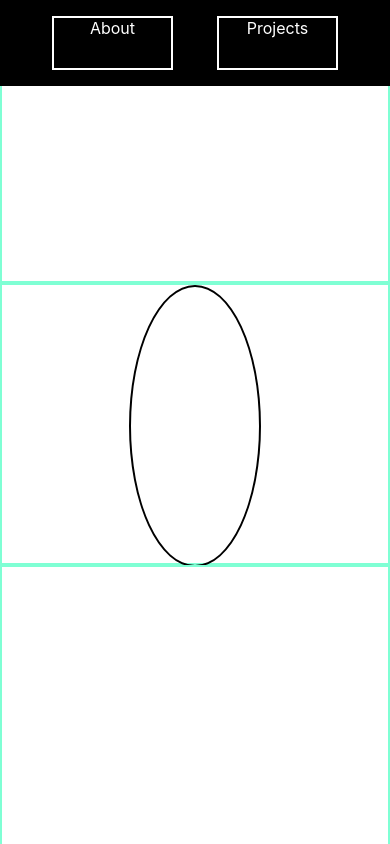
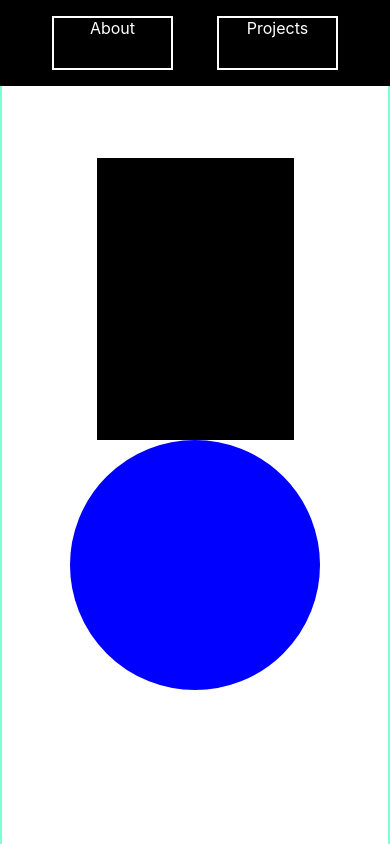
Before and after one commit to majocast/personal-website, a React (Create React App) app in the folder personal-website/: page / in a window 390 px wide. Shown: the top 844 px of the page. Built offline with nearby package versions, Linux system fonts and the light colour scheme.

Commit message:
fixing of implementations and adjustment of mobile

```diff
--- a/personal-website/package.json
+++ b/personal-website/package.json
@@ -6,6 +6,7 @@
     "@emotion/react": "^11.11.0",
     "@emotion/styled": "^11.11.0",
     "@mui/material": "^5.13.2",
+    "@mui/styled-engine-sc": "^5.12.0",
     "@testing-library/jest-dom": "^5.16.5",
     "@testing-library/react": "^13.4.0",
     "@testing-library/user-event": "^13.5.0",
--- a/personal-website/src/App.css
+++ b/personal-website/src/App.css
@@ -1,3 +1,7 @@
+body {
+  overflow-x: hidden;
+}
+
 .App {
   text-align: center;
 }
--- a/personal-website/src/pages/Home.tsx
+++ b/personal-website/src/pages/Home.tsx
@@ -1,14 +1,24 @@
 import React, {useEffect} from 'react';
+import Avatar from '@mui/material/Avatar';
 import styled from 'styled-components';
 import '../styles/Pages.css';
 import '../styles/Home.css';
 
 const Wrapper = styled.div`
+  height: 100vh;
+  display: flex;
+  align-items: center;
+  justify-content: center;
+  border: 5px solid black;
+
+  @media screen and (max-width: 800px) {
+    height: 100vh;
     display: flex;
-    flex-direction: column;
     align-items: center;
     justify-content: center;
-    height: 100vh;
+    border: 5px solid black;
+    flex-direction: column;
+  }
 `;
 
 
@@ -36,17 +46,12 @@ function Home() {
   }, []);
   return (
     <Wrapper id='home'>
-      <div className='section'>
-        <p>Welcome to home page!</p>
-      </div>
-      <div className='section'>
+        <div id='mid-text'>
+
+        </div>
         <div id='profile-picture'>
 
         </div>
-      </div>
-      <div className='section'>
-
-      </div>
     </Wrapper>
   );
 }
--- a/personal-website/src/pages/NavBar.tsx
+++ b/personal-website/src/pages/NavBar.tsx
@@ -12,6 +12,7 @@ const StyledNav = styled.nav`
     padding: 0;
     flex-direction: column;
     align-items: center;
+    z-index: 5;
 `;
 
 function NavBar() {
--- a/personal-website/src/styles/Home.css
+++ b/personal-website/src/styles/Home.css
@@ -1,20 +1,35 @@
-#home .section {
-    display: flex;
-    width: 100%;
-    height: 33%;
-    justify-content: space-evenly;
+@media screen and (min-width: 768px) {
+
 }
 
 #profile-picture {
-    width: 33%;
-    height: 100%;
-    max-width: 19rem;
-    max-height: 19rem;
-    border-radius: 100%;
-    border: 2px solid black;
-    transition: width 1s ease;
+  height: 50%;
+  width: 20%;
+  border: 5px solid blue;
+  background-color: blue;
 }
 
-#profile-picture.expand {
-    width: 0;
+#mid-text {
+  width: 50%;
+  height: 33%;
+  border: 2px solid black;
+  background-color: black;
 }
+
+@media screen and (max-width: 767px) {
+  #profile-picture {
+    height: 15rem;
+    width: 15rem;
+    border-radius: 100%;
+    border: 5px solid blue;
+    background-color: blue;
+    z-index: 2;
+  }
+
+  #mid-text {
+    width: 50%;
+    height: 33%;
+    border: 2px solid black;
+    background-color: black;
+  }
+}
--- a/personal-website/src/styles/NavBar.css
+++ b/personal-website/src/styles/NavBar.css
@@ -28,6 +28,7 @@
   display: block;
 }
 
+@media screen and (min-width: 768px) {
   #home-li {
     opacity: 0;
     width: 0;
@@ -45,6 +46,27 @@
     width: 7vw;
     height: 7vw;
   }
+}
+
+@media screen and (max-width: 767px) {
+  #home-li {
+    opacity: 0;
+    width: 0;
+    height: 0;
+    border-radius: 100%;
+    transition: opacity 0.3s ease, height 1s ease, width 1s ease, display 0s 1s;
+  }
+
+  #home-li.show {
+    display: flex;
+    justify-content: center;
+    align-items: center;
+    text-align: center;
+    opacity: 1;
+    width: 50px;
+    height: 50px;
+  }
+}
 
 #projects-li {
   width: 30vw;
@@ -55,31 +77,6 @@
   width: 100%;
   height: 100%;
 }
-/*
-.nav-contents li {
-  width: 33vw;
-  cursor: pointer;
-  border: 2px solid white;
-}
-
-
-.nav-contents li:nth-child(2) {
-    display: block;
-}
-*/
-
-/*
-@keyframes fadeOut {
-  from {
-    opacity: 1;
-    width: 100%;
-  }
-  to {
-    opacity: 0;
-    width: 0;
-  }
-}
-*/
 
 @keyframes shrinkIn {
   from {
@@ -92,24 +89,11 @@
 
 @media screen and (max-width: 767px) {
   .hidden-li {
-    opacity: 1;
-    transform: none;
-    transition: opacity 0.5s ease, transform 0.5 ease;
-  }
-
-  .hidden-li.hide {
-    width: 100%;
-    animation: fadeOut 0.5s ease;
-  }
-}
-
-@media screen and (min-width: 768px) {
-  .hidden-li {
-    width: 100%;
+    width: 0;
     transition: width 0.5s ease;
   }
 
-  .hidden-li.hide {
-    width: 0%;
+  .hidden-li.show {
+    width: 0;
   }
 }
```
Also changed, not shown: 1 other file (tests, documents, lock files or other folders). Lines whose indentation alone changed are shown as unchanged.
